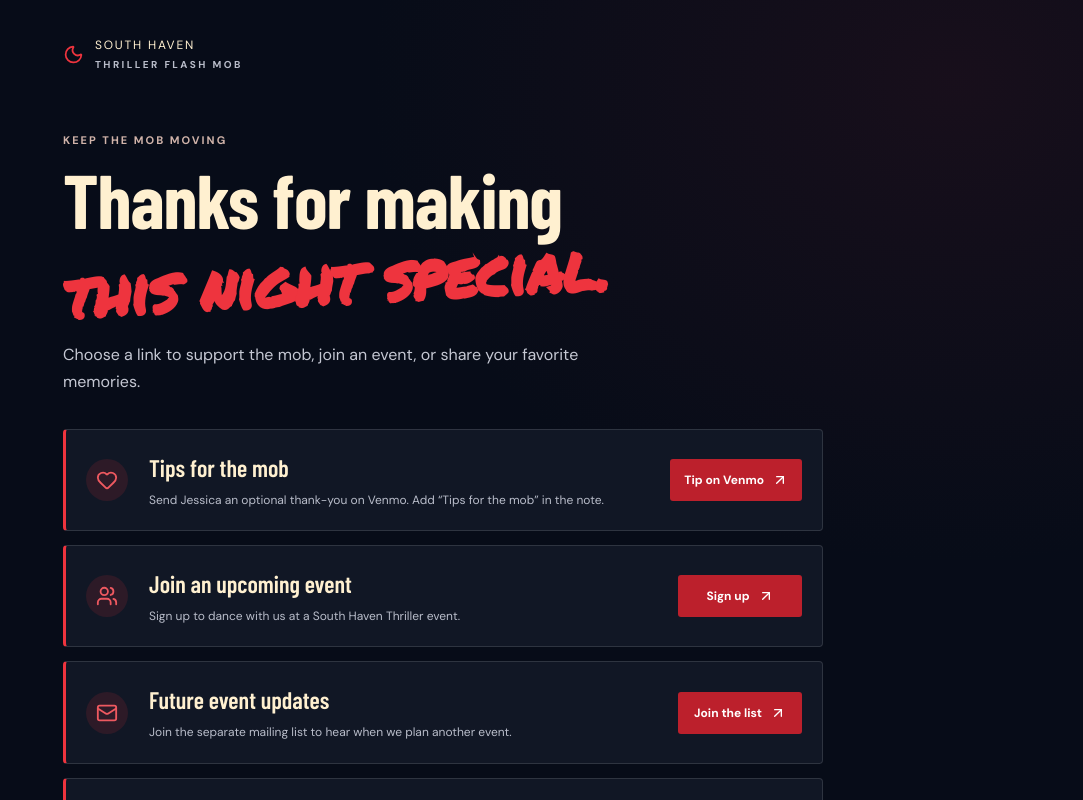
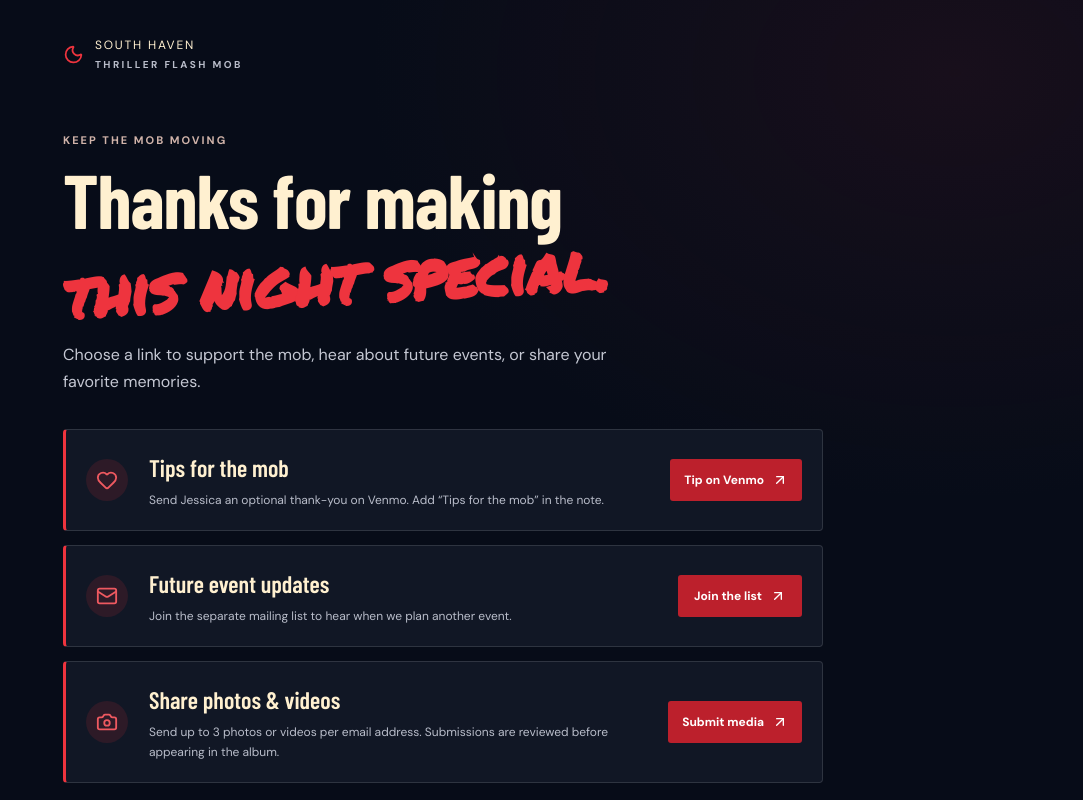
Before and after one commit to caseinfotech/thriller, a Next.js app: page /mob-links in a window 1280 px wide. Shown: the top 800 px of the page, without its empty margins (197-1280 px from the left). Built offline with nearby package versions, Linux system fonts and the light colour scheme; a web font is replaced by a local one.

Commit message:
Remove event signup from quick links page

```diff
--- a/app/mob-links/page.tsx
+++ b/app/mob-links/page.tsx
@@ -1,10 +1,10 @@
 import type { Metadata } from "next";
-import { ArrowUpRight, Camera, Heart, Mail, Moon, Users } from "lucide-react";
+import { ArrowUpRight, Camera, Heart, Mail, Moon } from "lucide-react";
 import styles from "./mob-links.module.css";
 
 export const metadata: Metadata = {
   title: "South Haven Thriller Flash Mob | Quick Links",
-  description: "Tip the mob, sign up for an event, or share your photos and videos.",
+  description: "Tip the mob, join the future event mailing list, or share your photos and videos.",
   robots: { index: false, follow: false },
 };
 
@@ -16,17 +16,12 @@ export default function MobLinks() {
       <a className={styles.brand} href="/" aria-label="South Haven Thriller Flash Mob home"><Moon size={21} /><span>SOUTH HAVEN <b>THRILLER FLASH MOB</b></span></a>
       <p className={styles.eyebrow}>KEEP THE MOB MOVING</p>
       <h1>Thanks for making<br /><em>this night special.</em></h1>
-      <p className={styles.intro}>Choose a link to support the mob, join an event, or share your favorite memories.</p>
+      <p className={styles.intro}>Choose a link to support the mob, hear about future events, or share your favorite memories.</p>
       <div className={styles.actions}>
         <article className={styles.action}>
           <div className={styles.icon}><Heart size={22} aria-hidden="true" /></div>
           <div className={styles.copy}><h2>Tips for the mob</h2><p>Send Jessica an optional thank-you on Venmo. Add “Tips for the mob” in the note.</p></div>
           <a className={styles.button} href={venmoUrl} target="_blank" rel="noopener noreferrer">Tip on Venmo <ArrowUpRight size={16} aria-hidden="true" /></a>
-        </article>
-        <article className={styles.action}>
-          <div className={styles.icon}><Users size={22} aria-hidden="true" /></div>
-          <div className={styles.copy}><h2>Join an upcoming event</h2><p>Sign up to dance with us at a South Haven Thriller event.</p></div>
-          <a className={styles.button} href="/#signup">Sign up <ArrowUpRight size={16} aria-hidden="true" /></a>
         </article>
         <article className={styles.action}>
           <div className={styles.icon}><Mail size={22} aria-hidden="true" /></div>
```
